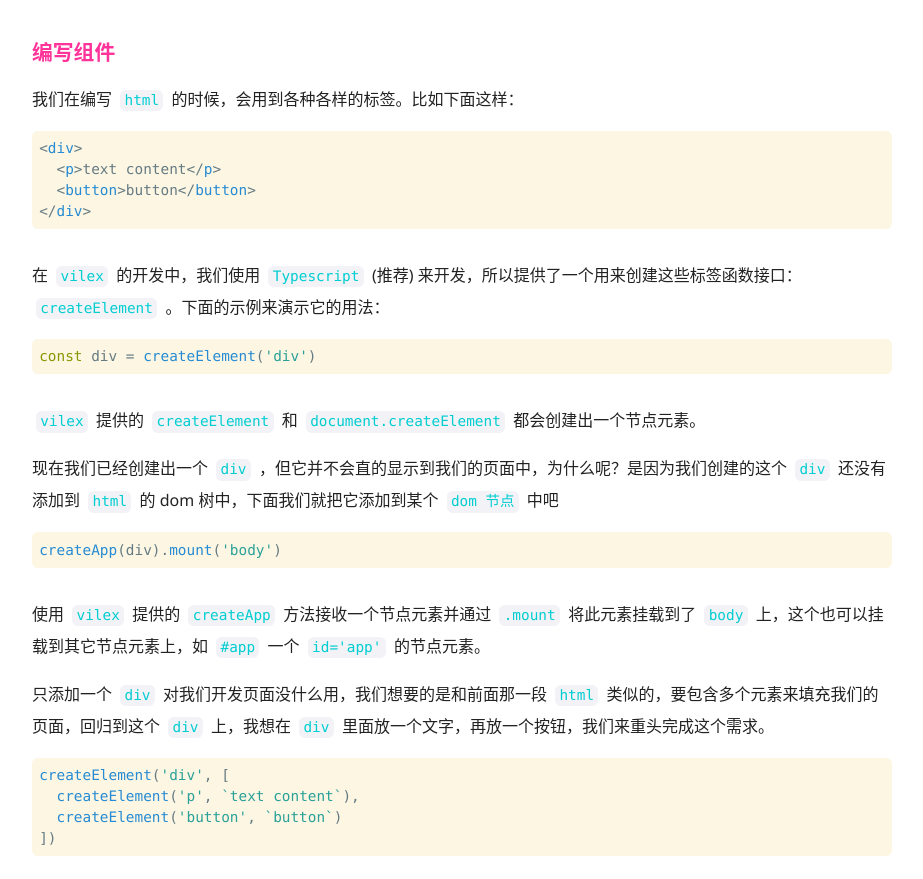
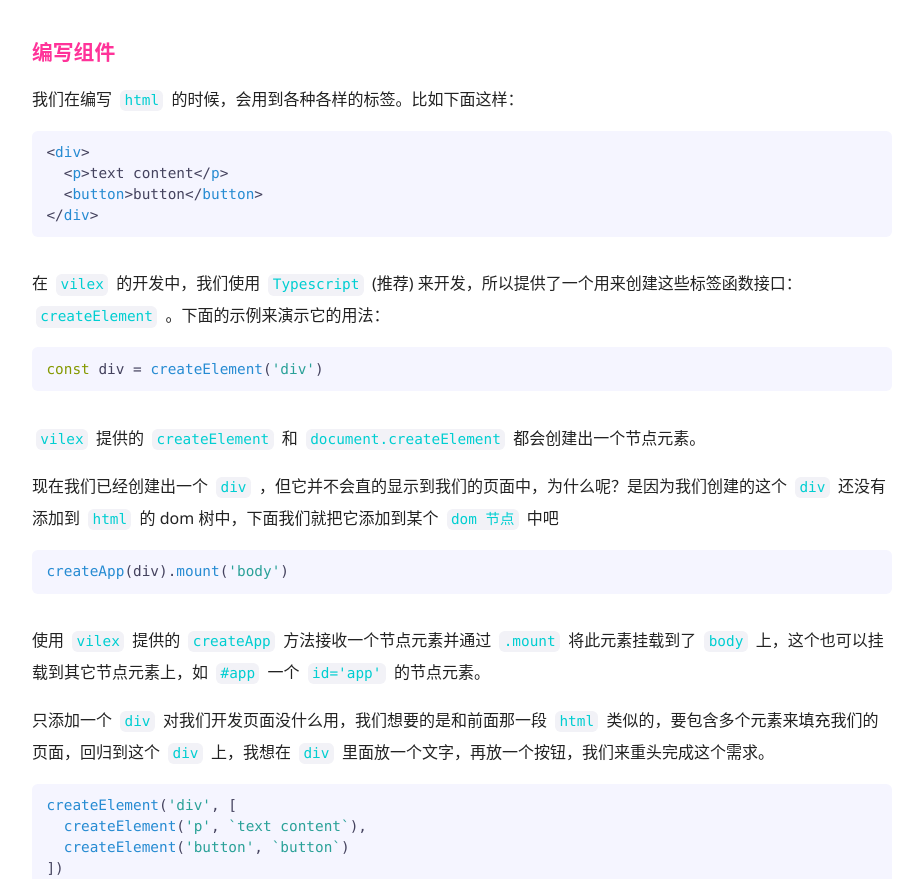
Before and after one commit to vilex/markdown-themes, a website built with Vite: page index.html in a window 1280 px wide. Shown: the top 879 px of the page, without its empty margins (178-1101 px from the left). Built offline with nearby package versions, Linux system fonts and the light colour scheme.

Commit message:
feat: 代码优化

```diff
--- a/src/main.ts
+++ b/src/main.ts
@@ -1,5 +1,4 @@
 import './theme/index.scss'
-// import 'highlight.js/styles/default.css'
 
 import MarkdownIt from 'markdown-it'
 import hljs from 'highlight.js'
@@ -9,7 +8,7 @@
 const md = new MarkdownIt({
     highlight: (content, lang) => {
         if (lang && hljs.getLanguage(lang)) {
-            return `<pre class="hljs"><code>${hljs.highlight(lang, content, true).value}</code></pre>`
+            return hljs.highlight(lang, content, true).value
         }
     }
 })
--- a/src/theme/index.scss
+++ b/src/theme/index.scss
@@ -138,14 +138,6 @@
     border-bottom: 1px solid #ddd;
   }
 
-  .hljs {
-    display: block;
-    overflow-x: auto;
-    padding: 0.5em;
-    background: #fdf6e3;
-    color: #657b83;
-  }
-
   .hljs-comment,
   .diff .hljs-header,
   .hljs-doctype,
```
